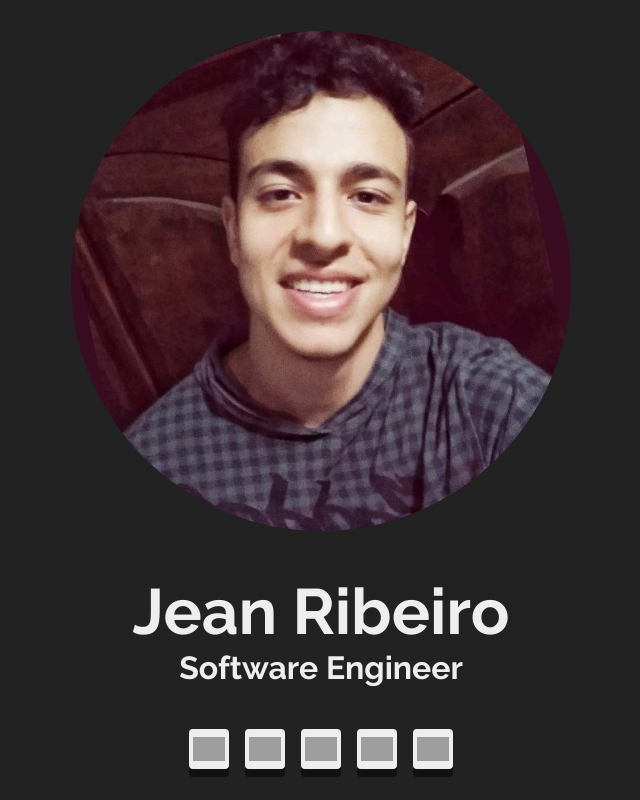
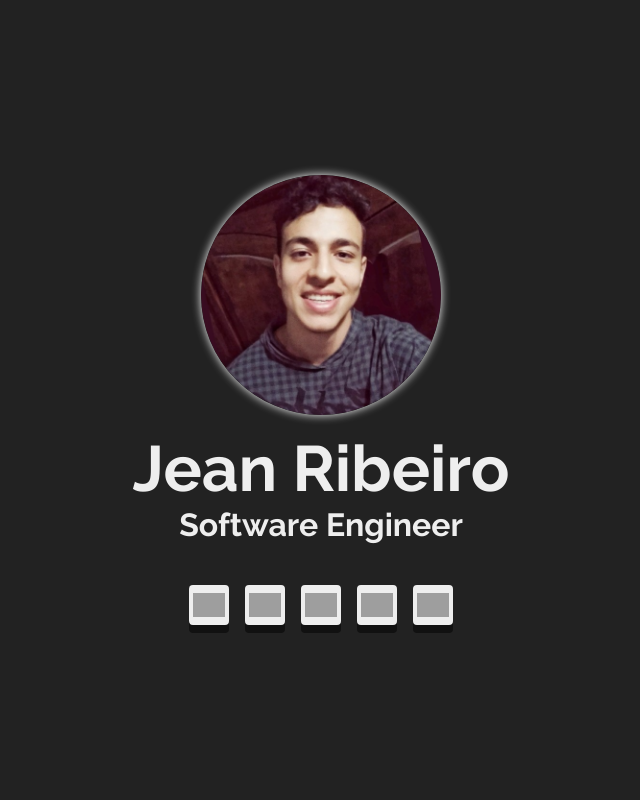
Before and after one commit to jeeanribeiro/jeeanribeiro.github.io, a plain HTML site: page index.html in a window 1280 px wide. Shown: the whole page, without its empty margins (319-959 px from the left). Drawn offline with Linux system fonts and the light colour scheme; grey boxes are pictures that could not be loaded.

Commit message:
Update style.css

```diff
--- a/style.css
+++ b/style.css
@@ -27,6 +27,7 @@ h1, h2 {
 h1 {
 	font-size: 4rem;
 	margin-bottom: 0;
+	margin-top: 1rem;
 }
 
 h2 {
@@ -41,6 +42,13 @@ main {
 	flex-wrap: wrap;
 	justify-content: center;
 	margin-top: 1rem;
+}
+
+.profile {
+	max-width: 15vw;
+	min-width: 30vh;
+	box-shadow: 0 0 10px white;
+	border-radius: 50%;
 }
 
 .link {
```
